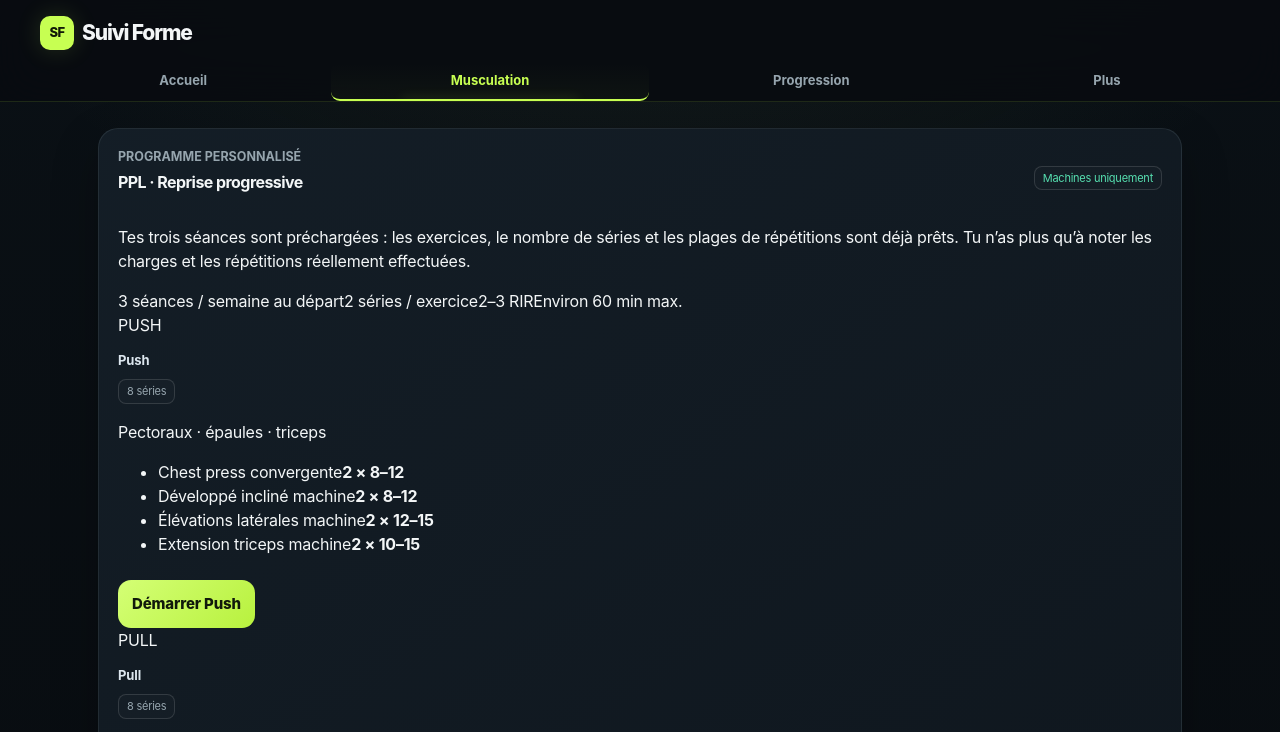
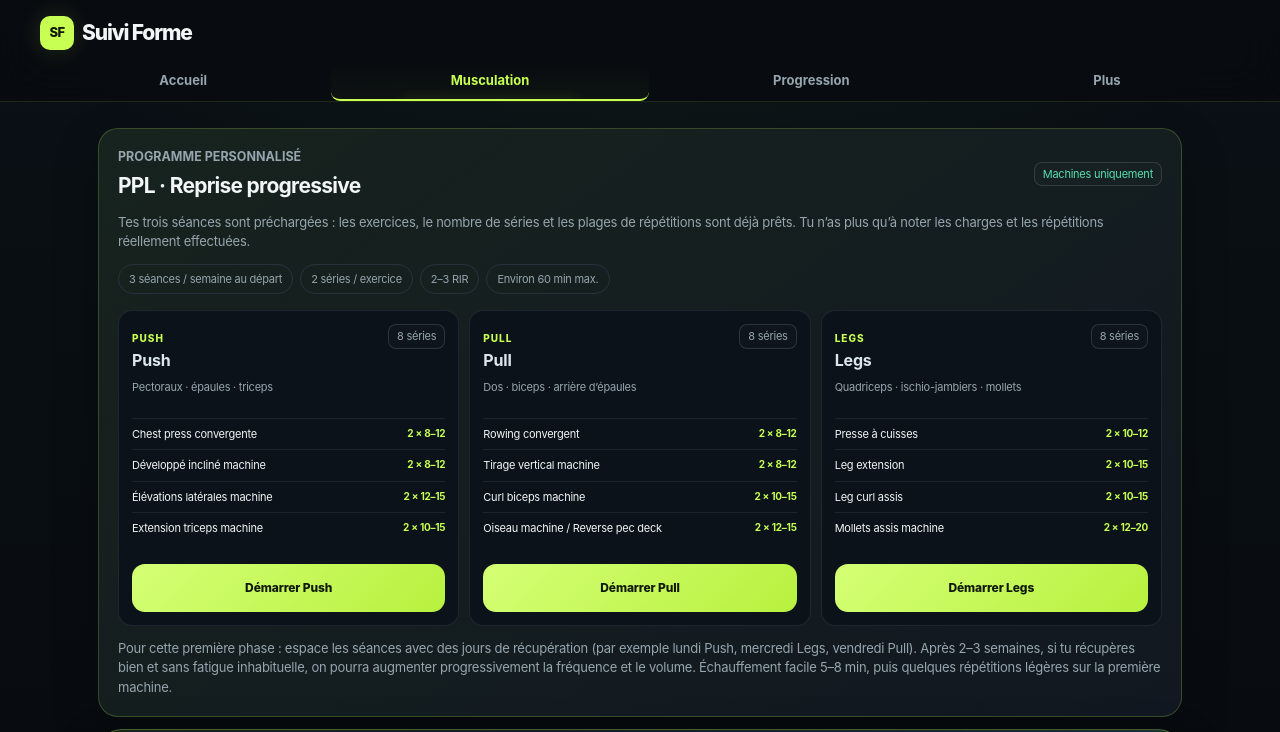
Before and after one commit to R-Ztr/Suivi-Form, a plain HTML site: page index.html in a window 1280 px wide. Both pictures are taken after a click on the button "Musculation". Shown: the top 732 px of the page. Drawn offline with Linux system fonts and the light colour scheme.

Commit message:
style: add PPL programme cards

```diff
--- a/styles.css
+++ b/styles.css
@@ -567,3 +567,23 @@ input:focus,select:focus,textarea:focus{
 @media(hover:none){
   .workout-type-card:hover,.workout-machine:hover{transform:none}
 }
+
+/* Programme PPL guidé : routines préconfigurées */
+.ppl-program{border-color:#c5ff4a35;background:linear-gradient(145deg,#17231e,#111821)}
+.ppl-program h2{margin:3px 0 0;font-size:21px}
+.ppl-intro{color:var(--mute);font-size:13px;margin:12px 0}
+.ppl-program-meta{display:flex;flex-wrap:wrap;gap:7px;margin:12px 0 16px}
+.ppl-program-meta span{border:1px solid var(--line);border-radius:99px;padding:6px 10px;color:var(--mute);font-size:11px}
+.ppl-routine-grid{display:grid;grid-template-columns:repeat(3,minmax(0,1fr));gap:10px}
+.ppl-routine-card{min-width:0;padding:13px;border:1px solid #ffffff16;border-radius:14px;background:#0b1219}
+.ppl-routine-head{display:flex;align-items:flex-start;justify-content:space-between;gap:8px}
+.ppl-routine-head h3{font-size:16px;margin:2px 0}
+.ppl-routine-kicker{font-size:10px;letter-spacing:.1em;color:var(--b);font-weight:800}
+.ppl-routine-card>p{font-size:11px;color:var(--mute);min-height:30px;margin:5px 0 9px}
+.ppl-routine-card ul{list-style:none;padding:0;margin:0 0 12px}
+.ppl-routine-card li{display:flex;justify-content:space-between;gap:8px;padding:7px 0;border-top:1px solid #ffffff12;font-size:11px}
+.ppl-routine-card li span{min-width:0;overflow-wrap:anywhere;color:var(--ink)}
+.ppl-routine-card li b{white-space:nowrap;color:var(--b);font-size:10px}
+.ppl-routine-card .p{width:100%;font-size:12px}
+.ppl-note{margin:13px 0 0;line-height:1.55}
+@media(max-width:700px){.ppl-routine-grid{grid-template-columns:1fr}.ppl-routine-card>p{min-height:0}.ppl-routine-card{padding:14px}}
```
